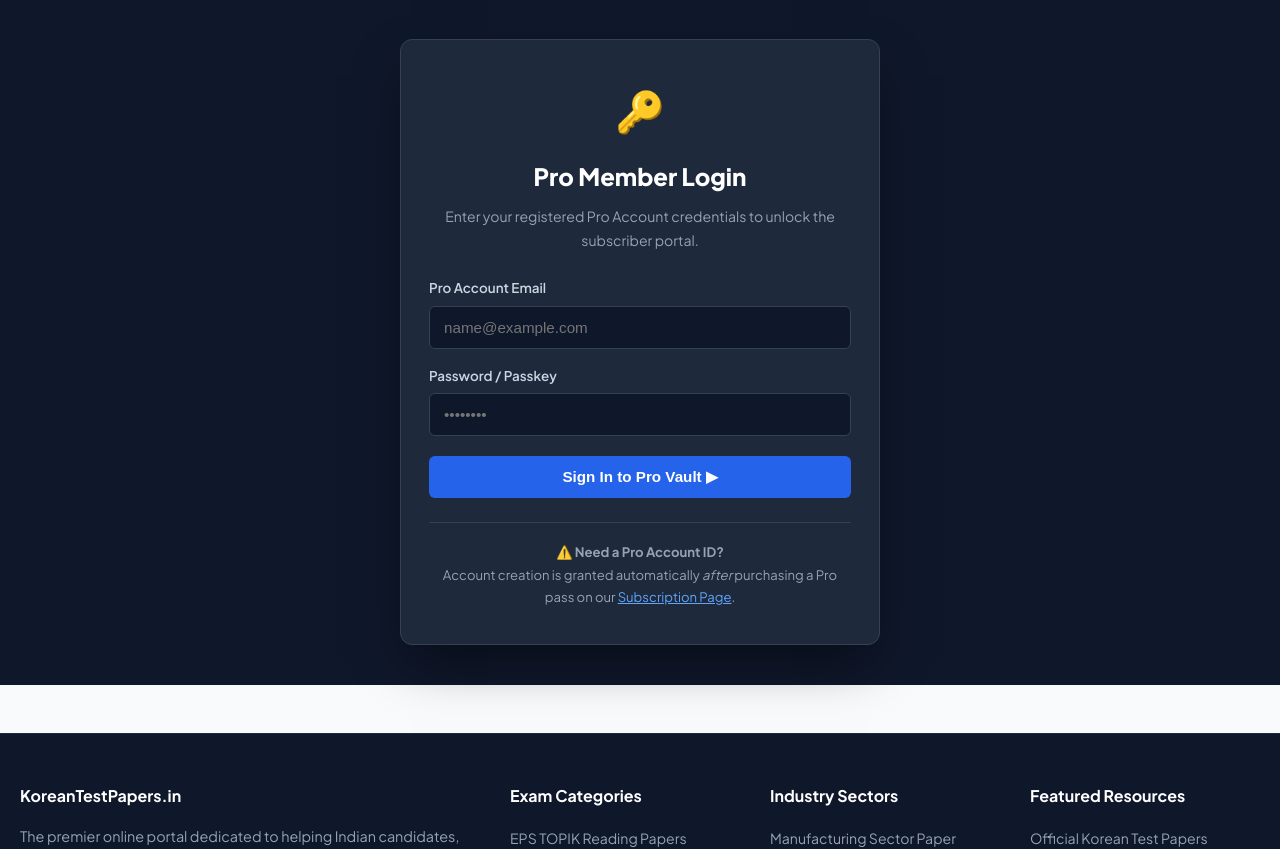
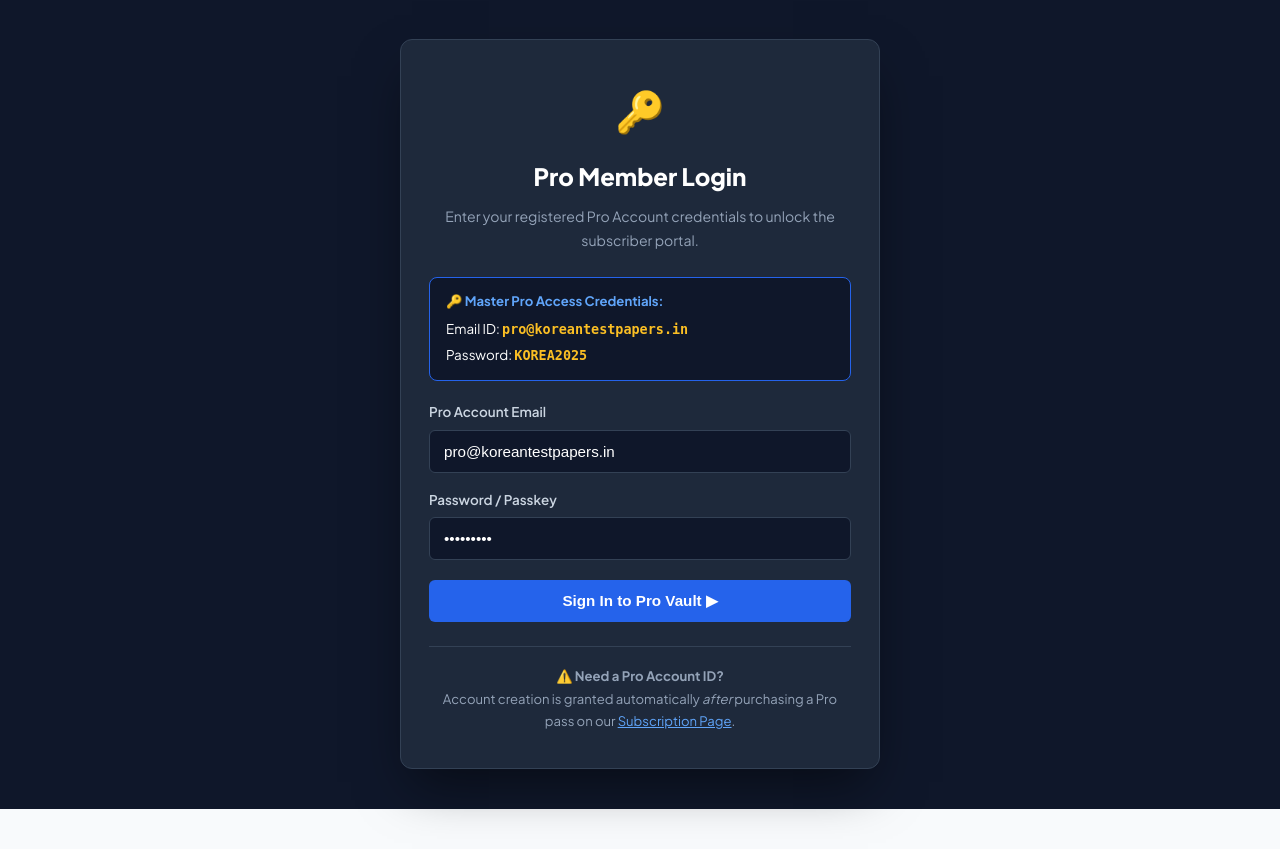
Before and after one commit to vikashgpt4545/koreantestpapers, a PHP site: page /pro-portal in a window 1280 px wide. Shown: the part 111-960 px from the top of the page. Run offline with PHP 8.4, Linux system fonts and the light colour scheme.

Commit message:
Configure master Pro Member login ID and password credentials for subscriber portal access

```diff
--- a/pages/pro-portal.php
+++ b/pages/pro-portal.php
@@ -20,15 +20,22 @@ require_once __DIR__ . '/../includes/header.php';
                 Enter your registered Pro Account credentials to unlock the subscriber portal.
             </p>
 
+            <!-- DEMO PRO CREDENTIALS DISPLAY BOX -->
+            <div style="background: #0f172a; border: 1px solid #2563eb; border-radius: 8px; padding: 12px 16px; margin-bottom: 20px; text-align: left;">
+                <div style="font-size: 0.82rem; color: #60a5fa; font-weight: 700; margin-bottom: 6px;">🔑 Master Pro Access Credentials:</div>
+                <div style="font-size: 0.84rem; color: #ffffff; margin-bottom: 2px;">Email ID: <strong style="color: #fbbf24; font-family: monospace;">pro@koreantestpapers.in</strong></div>
+                <div style="font-size: 0.84rem; color: #ffffff;">Password: <strong style="color: #fbbf24; font-family: monospace;">KOREA2025</strong></div>
+            </div>
+
             <form onsubmit="handleProMemberLogin(event)">
                 <div style="margin-bottom: 16px; text-align: left;">
                     <label style="color: #cbd5e1; font-size: 0.84rem; font-weight: 600; display: block; margin-bottom: 6px;">Pro Account Email</label>
-                    <input type="email" id="proEmailInput" placeholder="name@example.com" required style="width: 100%; padding: 12px 14px; background: #0f172a; border: 1px solid #334155; border-radius: 6px; color: #ffffff; outline: none; font-size: 0.95rem;">
+                    <input type="email" id="proEmailInput" value="pro@koreantestpapers.in" placeholder="name@example.com" required style="width: 100%; padding: 12px 14px; background: #0f172a; border: 1px solid #334155; border-radius: 6px; color: #ffffff; outline: none; font-size: 0.95rem;">
                 </div>
 
                 <div style="margin-bottom: 20px; text-align: left;">
                     <label style="color: #cbd5e1; font-size: 0.84rem; font-weight: 600; display: block; margin-bottom: 6px;">Password / Passkey</label>
-                    <input type="password" id="proPasswordInput" placeholder="••••••••" required style="width: 100%; padding: 12px 14px; background: #0f172a; border: 1px solid #334155; border-radius: 6px; color: #ffffff; outline: none; font-size: 0.95rem;">
+                    <input type="password" id="proPasswordInput" value="KOREA2025" placeholder="••••••••" required style="width: 100%; padding: 12px 14px; background: #0f172a; border: 1px solid #334155; border-radius: 6px; color: #ffffff; outline: none; font-size: 0.95rem;">
                 </div>
 
                 <button type="submit" class="btn-primary-action" style="width: 100%; padding: 12px; font-size: 0.95rem; font-weight: 800; background: #2563eb; color: #ffffff; border-radius: 6px;">
```
